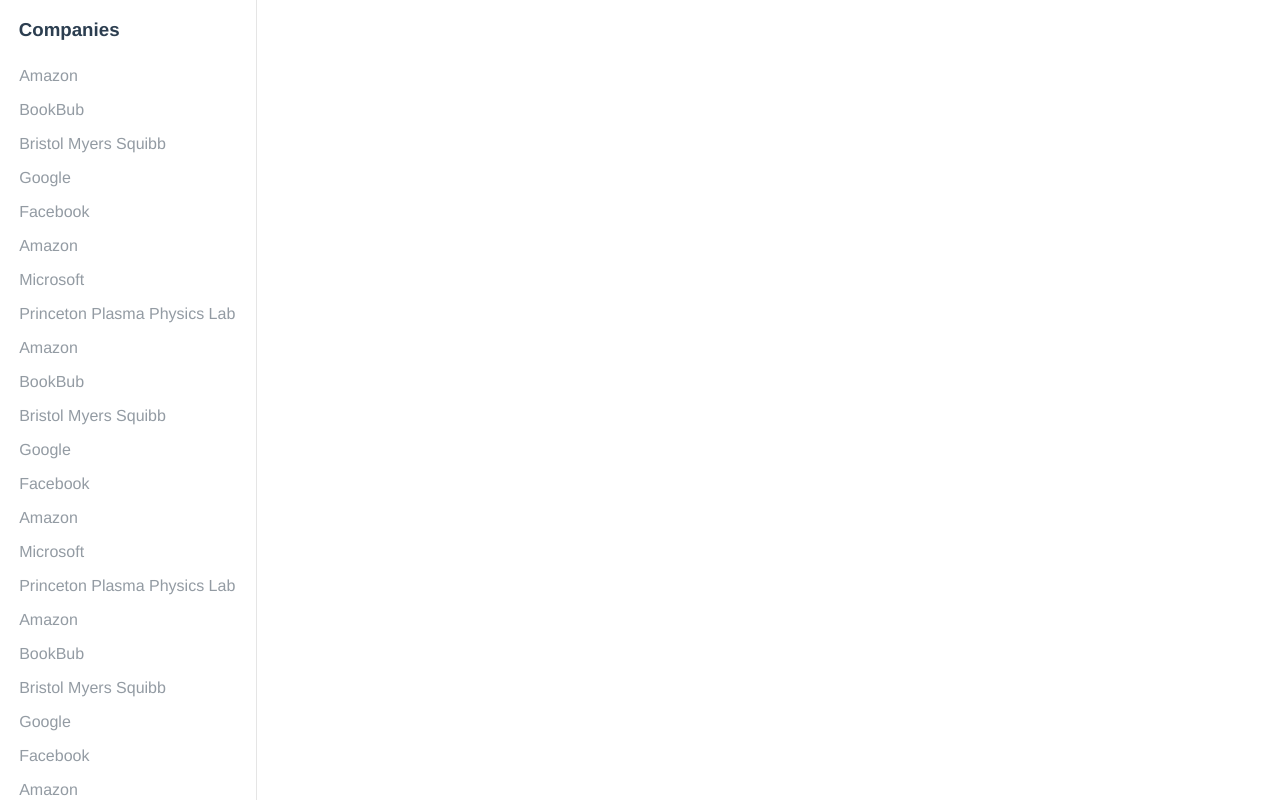
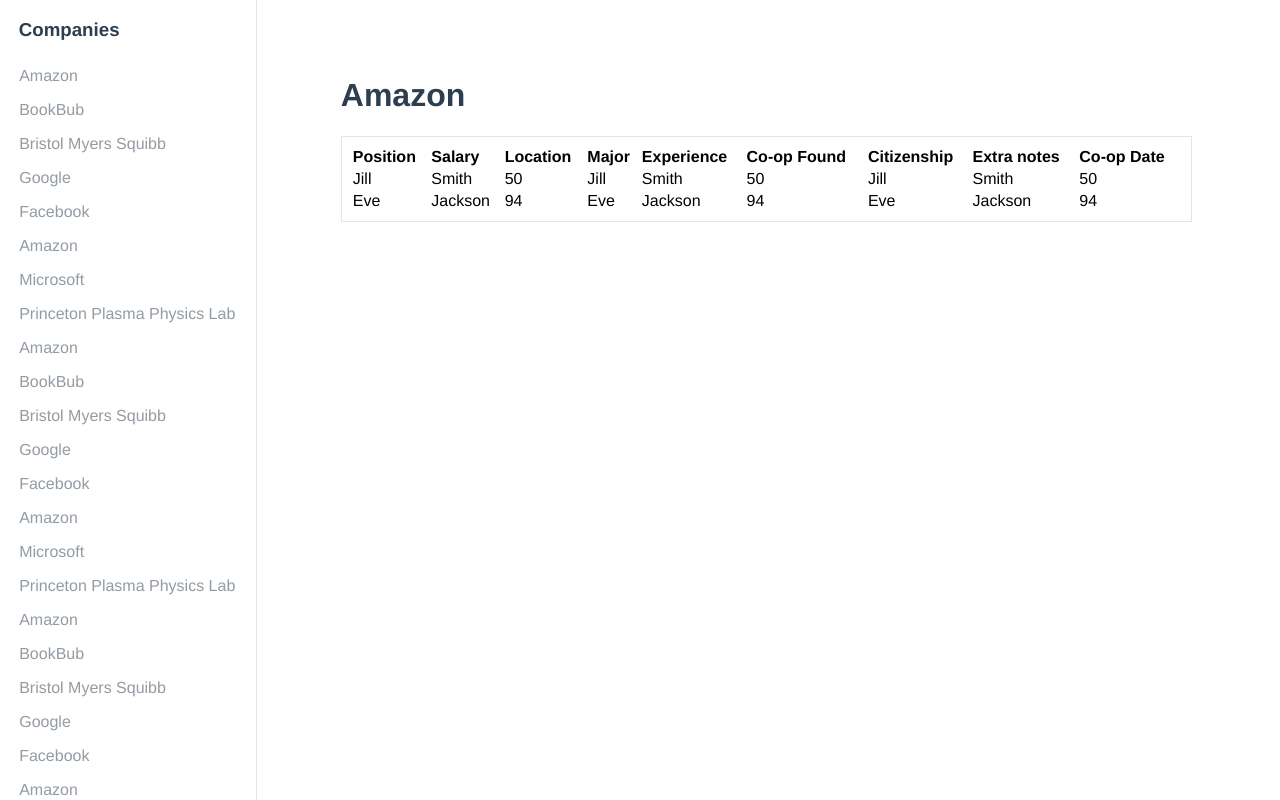
Before and after one commit to cassandrale179/salarysharing, a Vue app: page /#/Companies in a window 1280 px wide. Built offline with nearby package versions, Linux system fonts and the light colour scheme.

Commit message:
Update companies

```diff
--- a/src/components/Companies.vue
+++ b/src/components/Companies.vue
@@ -5,6 +5,44 @@
             <div class="company-name" v-for="company in companies" :key="company">
                 {{company}}
             </div>
+        </div>
+        <div class="company-view">
+            <h1> Amazon </h1>
+            <table>
+                <tr>
+                    <th>Position</th>
+                    <th>Salary</th>
+                    <th>Location</th>
+                    <th>Major</th>
+                    <th>Experience</th>
+                    <th>Co-op Found</th>
+                    <th>Citizenship</th>
+                    <th>Extra notes</th>
+                    <th>Co-op Date</th>
+                </tr>
+                <tr>
+                    <td>Jill</td>
+                    <td>Smith</td>
+                    <td>50</td>
+                    <td>Jill</td>
+                    <td>Smith</td>
+                    <td>50</td>
+                    <td>Jill</td>
+                    <td>Smith</td>
+                    <td>50</td>
+                </tr>
+                <tr>
+                    <td>Eve</td>
+                    <td>Jackson</td>
+                    <td>94</td>
+                    <td>Eve</td>
+                    <td>Jackson</td>
+                    <td>94</td>
+                    <td>Eve</td>
+                    <td>Jackson</td>
+                    <td>94</td>
+                </tr>
+                </table>
         </div>
     </div>
 </template>
@@ -56,6 +94,42 @@
     color: rgba(0,0,0,0.7);
 }
 
+.company-view{
+    margin-left: 20%;
+    padding-left: 5em;
+    padding-right: 5em;
+}
+
+.company-view h1, h4, p{
+    text-align: left;
+}
+
+p{
+    margin-top: 0px;
+}
+
+
+
+table{
+    text-align: left;
+    border: 1px rgba(0,0,0,0.1) solid;
+    width: 100%;
+    padding: 0.5em;
+    color: black;
+}
+
+
+
+/* .card {
+  box-shadow: 0 4px 8px 0 rgba(0,0,0,0.2);
+  transition: 0.3s;
+}
+
+.card:hover {
+  box-shadow: 0 8px 16px 0 rgba(0,0,0,0.2);
+}  */
+
+
 
 
 
```
